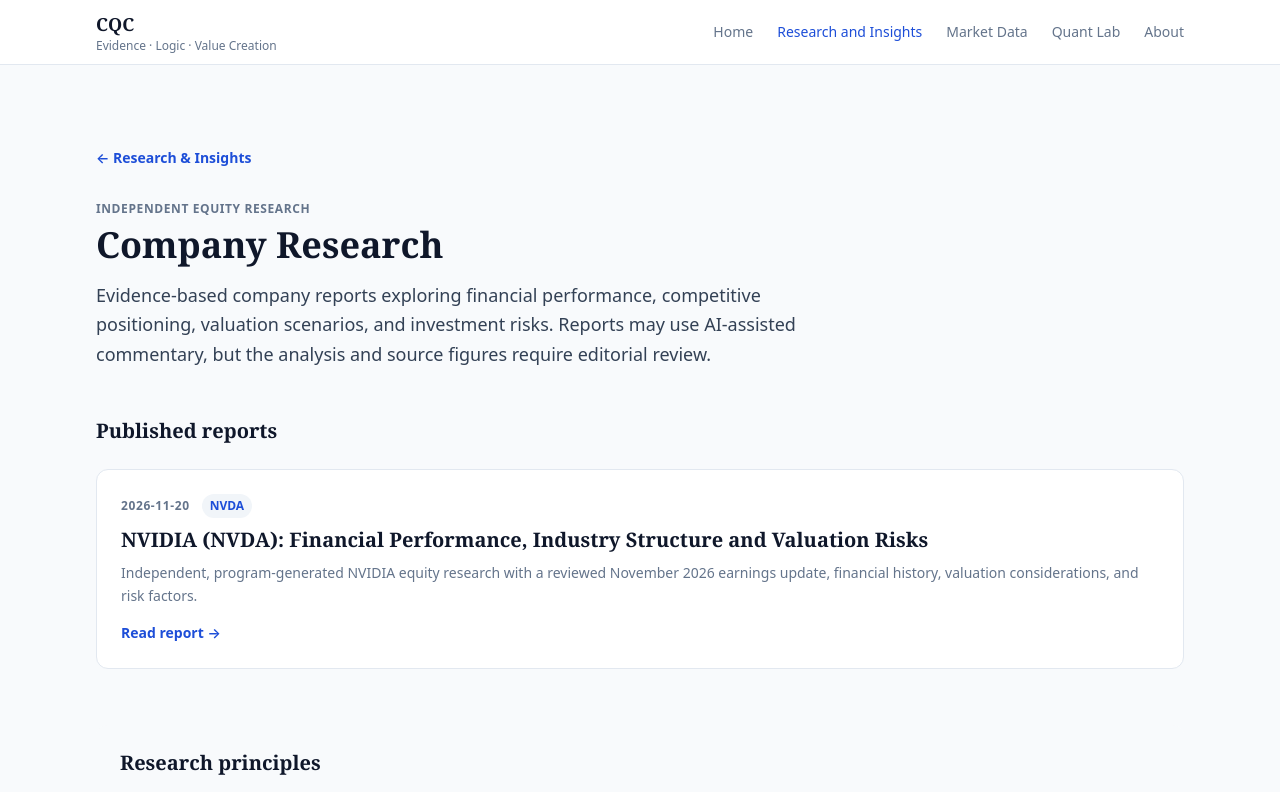
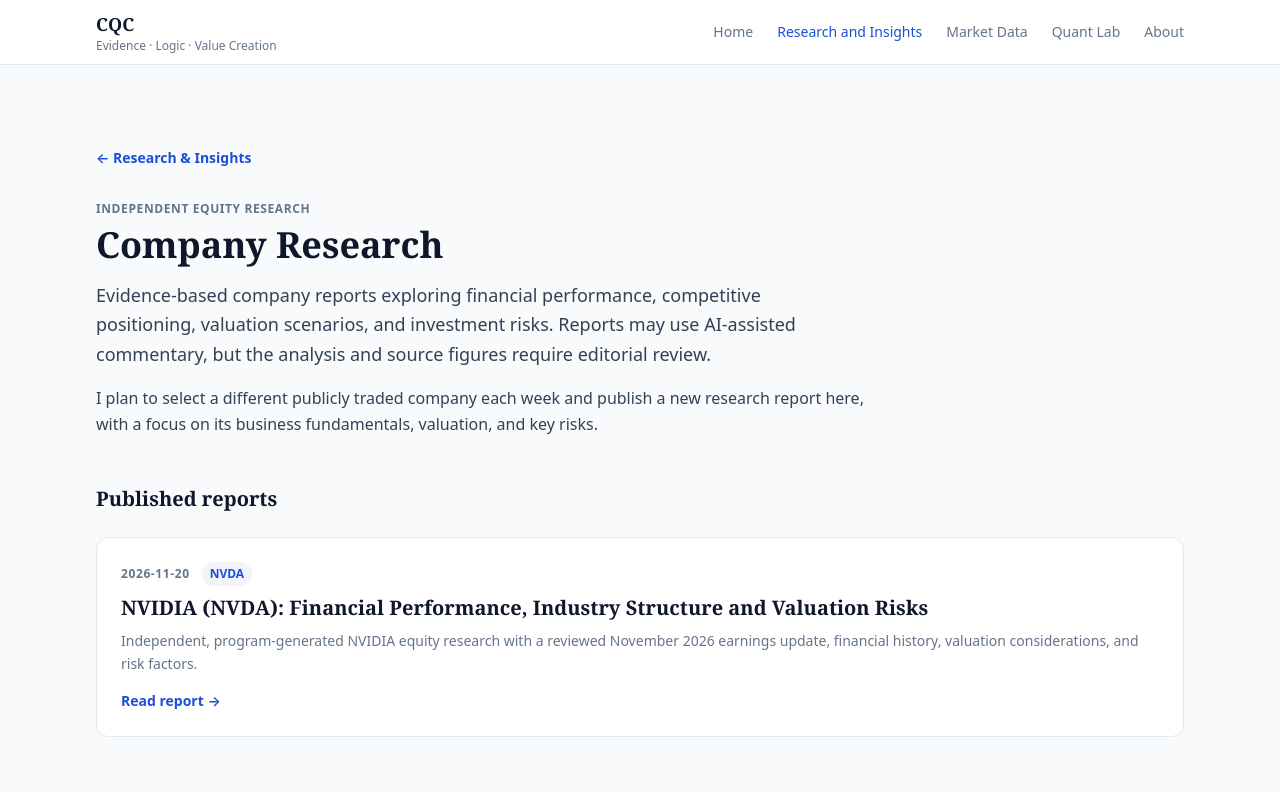
Before and after one commit to Jasper-Cyber/Chen-quant-center, a Next.js app: page /research/company-research in a window 1280 px wide. Shown: the top 792 px of the page. Built offline with nearby package versions, Linux system fonts and the light colour scheme.

Commit message:
Add planned weekly company research publication note

```diff
--- a/src/app/research/company-research/page.tsx
+++ b/src/app/research/company-research/page.tsx
@@ -22,6 +22,11 @@ export default function CompanyResearchPage() {
         Evidence-based company reports exploring financial performance, competitive
         positioning, valuation scenarios, and investment risks. Reports may use
         AI-assisted commentary, but the analysis and source figures require editorial review.
+      </p>
+      <p className="mt-4 max-w-3xl text-base leading-relaxed text-slate-700">
+        I plan to select a different publicly traded company each week and publish a
+        new research report here, with a focus on its business fundamentals,
+        valuation, and key risks.
       </p>
 
       <section className="mt-12" aria-labelledby="reports-heading">
```
